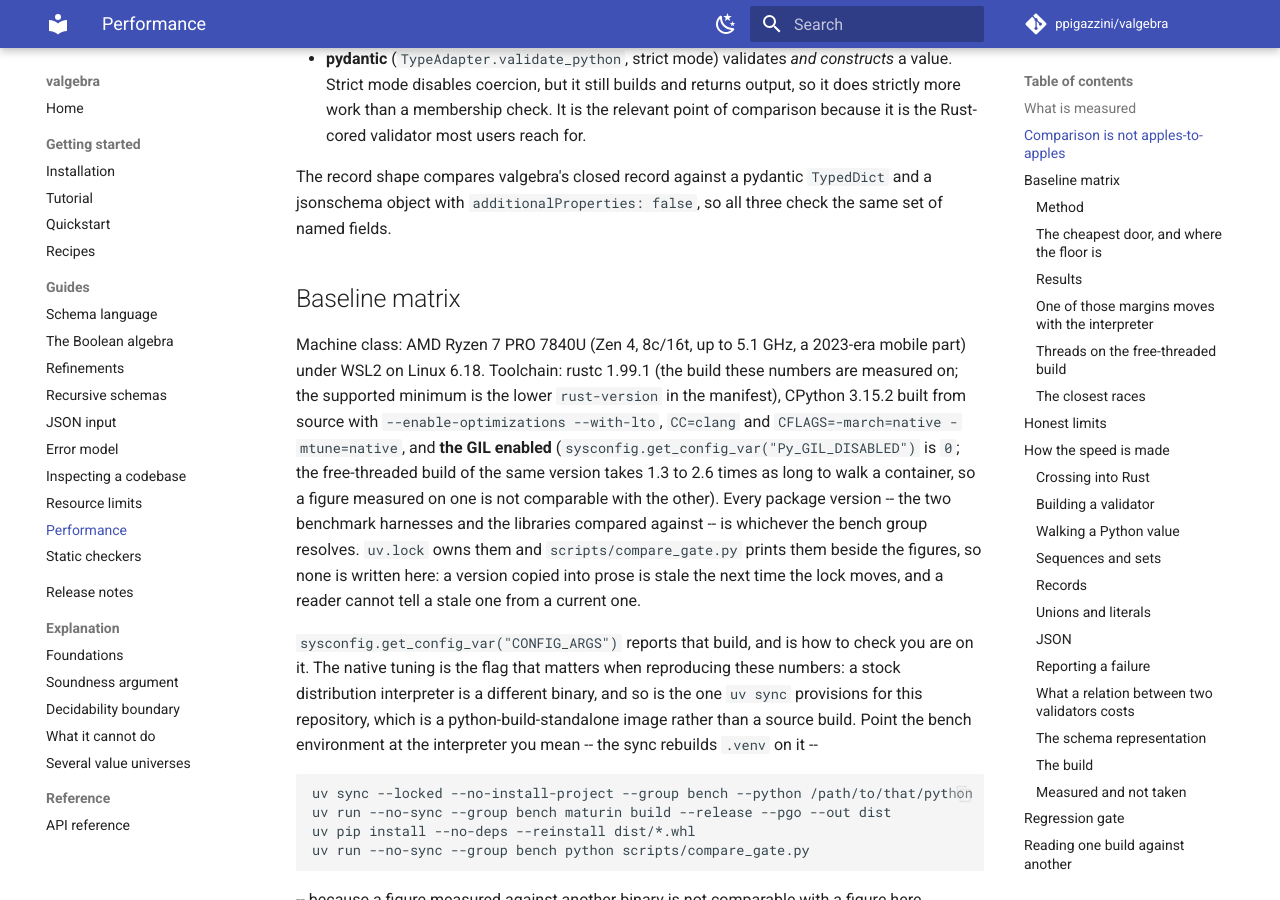
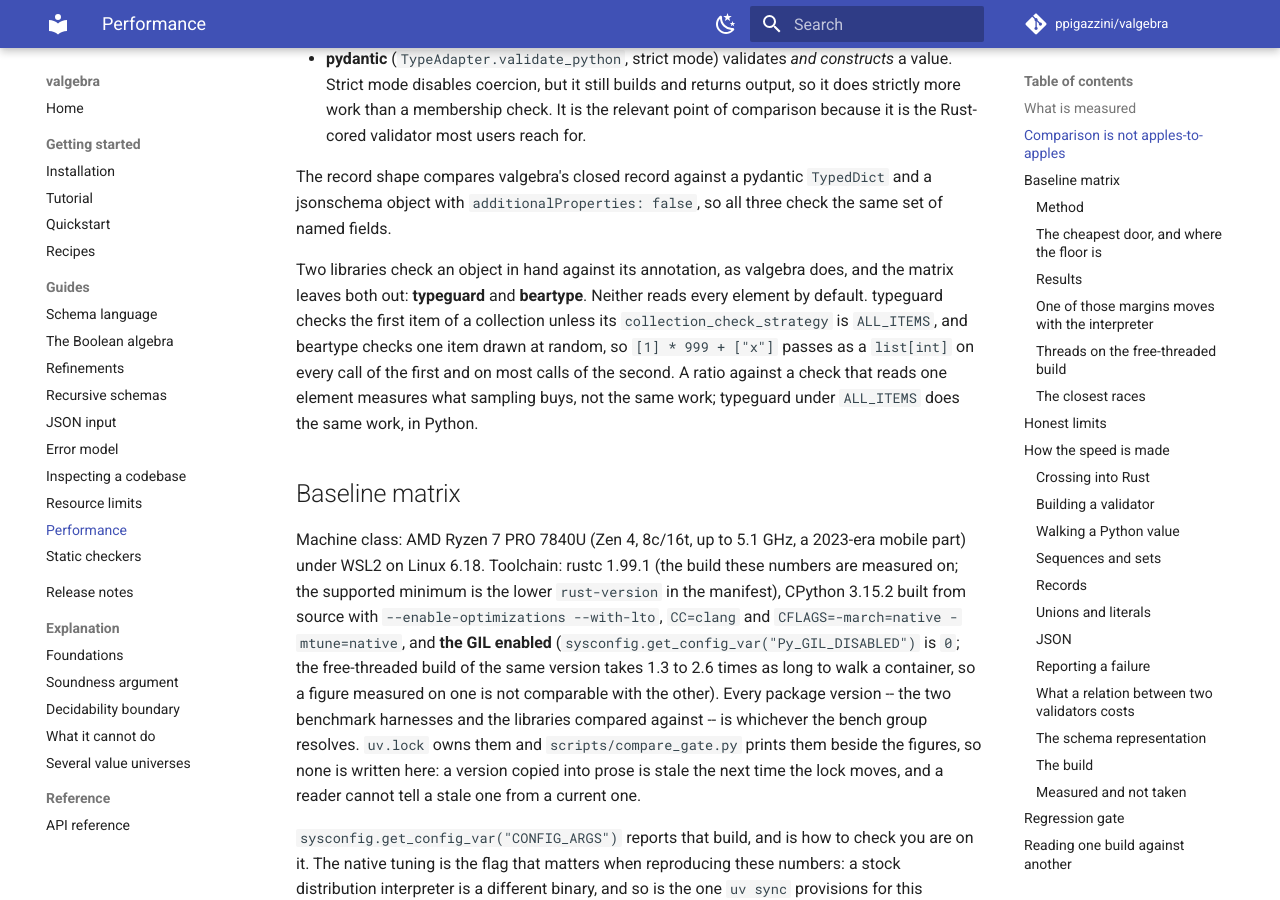
Before and after one commit to ppigazzini/valgebra, an MkDocs documentation site: the page built from docs/11-performance.md, in a window 1280 px wide and 900 px high, scrolled down 1270 px. Built offline with MkDocs 1.6.1 and Material for MkDocs 9.7.7, drawn with Linux system fonts in a browser that asks for light colours; comment, search, counter and statistics services are not loaded.

Commit message:
docs: the performance page says why typeguard and beartype are not compared
typeguard and beartype check an object in hand against its annotation, and
neither reads every element by default: typeguard checks a collection's first
item unless its strategy is ALL_ITEMS, and beartype one item at random, so
[1] * 999 + ["x"] passes as a list[int] on every call of the first and on
most of the second. The page says so beside the three it compares, and that
a ratio against a check of one element measures what sampling buys.

```diff
--- a/docs/11-performance.md
+++ b/docs/11-performance.md
@@ -64,6 +64,15 @@ work. Read the ratios with that in mind:
 The record shape compares valgebra's closed record against a pydantic
 `TypedDict` and a jsonschema object with `additionalProperties: false`, so all
 three check the same set of named fields.
+
+Two libraries check an object in hand against its annotation, as valgebra does,
+and the matrix leaves both out: **typeguard** and **beartype**. Neither reads
+every element by default. typeguard checks the first item of a collection
+unless its `collection_check_strategy` is `ALL_ITEMS`, and beartype checks one
+item drawn at random, so `[1] * 999 + ["x"]` passes as a `list[int]` on every
+call of the first and on most calls of the second. A ratio against a check that reads one element measures what
+sampling buys, not the same work; typeguard under `ALL_ITEMS` does the same
+work, in Python.
 
 ## Baseline matrix
 
```
